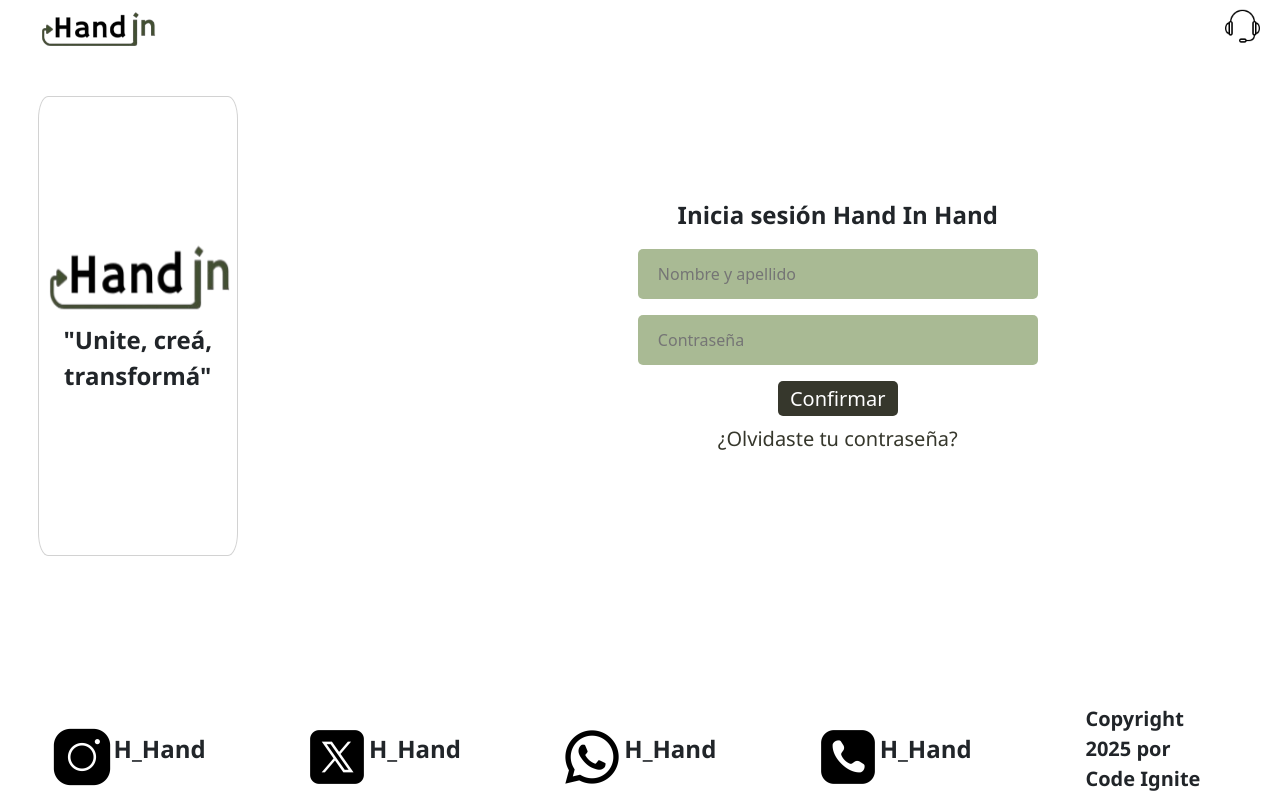
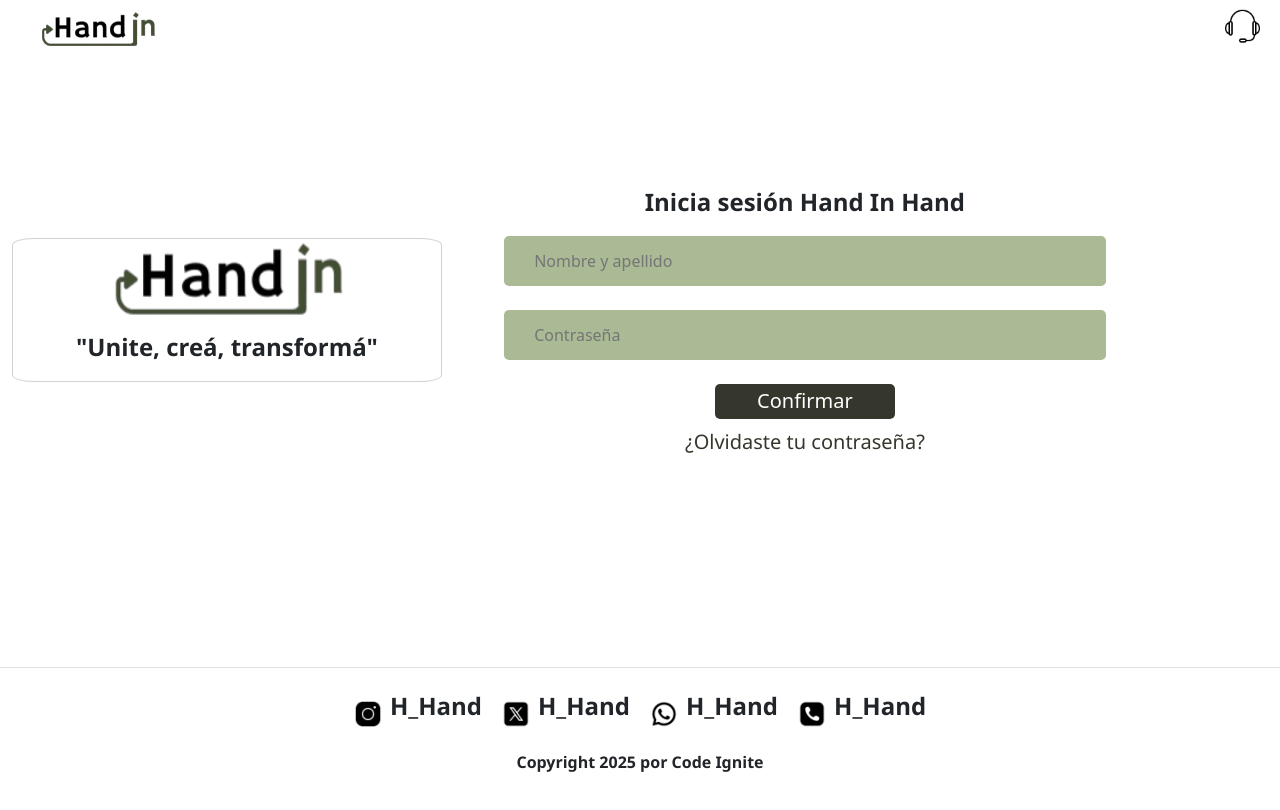
Before and after one commit to AngelAleman15/HandinHand, a PHP site: page /login.html in a window 1280 px wide. After the commit the page ends 772 px from the top, so only its background shows below. Run offline with PHP 8.4, Linux system fonts and the light colour scheme.

Commit message:
version mejorada de la responsividad (no veas el footer del index)

```diff
--- a/css/style.css
+++ b/css/style.css
@@ -48,11 +48,11 @@ img{
     height: auto;
 }
 
-html{
-    width: fit-content;
-    height: fit-content;
-    padding: 0px;
-    margin: 0px;
+html, body {
+    width: 100%;
+    height: 100%;
+    padding: 0;
+    margin: 0;
     background-color: #EAEAE8;
 }
 
@@ -60,6 +60,20 @@ body {
   margin: 0px;
   padding: 0px;
   height: auto;
+  min-height: 100vh;
+  display: flex;
+  flex-direction: column;
+}
+
+.container {
+  flex: 1 0 auto;
+  align-items: center;
+  justify-items: center;
+  padding: 20px;
+  display: grid;
+  grid-template-columns: repeat(5, 1fr);
+  border-radius: 12px;
+  gap: 20px;
 }
 
 .header{
@@ -94,16 +108,6 @@ body {
   position:relative;
   background-color: #3c680795;
   border-radius: 50%;
-}
-
-.container{
-  align-items: center;
-  justify-items: center;
-  padding: 20px;
-  display: grid;
-  grid-template-columns: repeat(5, 1fr);
-  border-radius: 12px;
-  gap: 20px;
 }
 
 .sb-container{
@@ -559,61 +559,75 @@ footer {
 }
 }
 
-/* Responsividad para login.html */
+/* Responsividad solo para login.html */
+body:has(#loginForm) .container {
+  margin: 4% 0 0 0 !important;
+  width: 98% !important;
+  gap: 40px !important;
+  align-items: center !important;
+  justify-content: center !important;
+  display: flex !important;
+  flex-direction: row !important;
+}
+
+body:has(#loginForm) .card {
+  width: 40% !important;
+  min-width: 220px !important;
+  height: auto !important;
+  margin-bottom: 20px !important;
+}
+
+body:has(#loginForm) #loginForm {
+  width: 60% !important;
+  min-width: 220px !important;
+  margin-left: 0 !important;
+  padding: 0 2% !important;
+}
+
 @media (max-width: 900px) {
-  .container {
+  body:has(#loginForm) .container {
     flex-direction: column !important;
     gap: 40px !important;
     width: 98% !important;
     margin: 2% auto !important;
-    align-items: center !important;
-    justify-content: center !important;
-    display: flex !important;
   }
-  .card {
+  body:has(#loginForm) .card {
     width: 90% !important;
-    height: auto !important;
-    min-width: 220px;
-    margin-bottom: 20px;
   }
-  #loginForm {
+  body:has(#loginForm) #loginForm {
     width: 90% !important;
-    margin-left: 0 !important;
-    min-width: 220px;
   }
 }
 
 @media (max-width: 500px) {
-  .container {
+  body:has(#loginForm) .container {
     flex-direction: column !important;
     gap: 20px !important;
     width: 100% !important;
     margin: 0 !important;
     padding: 0 !important;
   }
-  .card {
+  body:has(#loginForm) .card {
     width: 98% !important;
-    height: auto !important;
-    padding: 10px 0;
+    padding: 10px 0 !important;
   }
-  .card img {
+  body:has(#loginForm) .card img {
     width: 90% !important;
     height: auto !important;
   }
-  #loginForm {
+  body:has(#loginForm) #loginForm {
     width: 98% !important;
-    margin-left: 0 !important;
-    padding: 0 1%;
+    padding: 0 1% !important;
   }
-  #loginForm button {
+  body:has(#loginForm) #loginForm button {
     width: 70% !important;
     font-size: 1rem !important;
   }
-  #loginForm input {
+  body:has(#loginForm) #loginForm input {
     font-size: 1rem !important;
     height: 40px !important;
   }
-  #loginForm p {
+  body:has(#loginForm) #loginForm p {
     font-size: 1rem !important;
   }
 }
@@ -676,3 +690,63 @@ footer {
     font-size: 1rem !important;
   }
 }
+
+/* Footer responsivo */
+footer {
+  background-color: white;
+  width: 100%;
+  padding: 20px 0 10px 0;
+  display: flex;
+  flex-direction: column;
+  align-items: center;
+  gap: 10px;
+  border-top: 1px solid #e0e0e0;
+}
+
+.footer-socials {
+  display: flex;
+  flex-direction: row;
+  gap: 20px;
+  justify-content: center;
+  align-items: center;
+  flex-wrap: wrap;
+  width: 100%;
+}
+
+footer .social {
+  display: flex;
+  flex-direction: row;
+  align-items: center;
+  gap: 8px;
+  min-width: 120px;
+}
+
+footer .social img {
+  width: 28px;
+  height: 28px;
+}
+
+.copy {
+  font-size: 16px;
+  padding: 0 10px;
+  word-break: break-word;
+  text-align: center;
+}
+
+/* Responsive para footer */
+@media (max-width: 600px) {
+  .footer-socials {
+    flex-direction: column;
+    gap: 10px;
+    align-items: center;
+  }
+  footer .social {
+    width: 100%;
+    justify-content: center;
+    min-width: unset;
+  }
+  .copy {
+    font-size: 13px;
+    padding: 0 5px;
+  }
+}
--- a/login.html
+++ b/login.html
@@ -7,7 +7,7 @@
     <link rel="stylesheet" href="css/style.css">
     <link href="https://cdn.jsdelivr.net/npm/bootstrap@5.3.7/dist/css/bootstrap.min.css" rel="stylesheet" integrity="sha384-LN+7fdVzj6u52u30Kp6M/trliBMCMKTyK833zpbD+pXdCLuTusPj697FH4R/5mcr" crossorigin="anonymous">
 </head>
-<body>
+<body class="login-page">
     <style>
         .container {
             margin: 2% 0% 0% 2%;
@@ -29,8 +29,9 @@
             height: 460px;
         }
         .card img {
+            max-width: 250px;
             width: 250px;
-            height: 80px;
+            height: 90px;
         }
         p {
             font-family: 'Segoe UI', Tahoma, Geneva, Verdana, sans-serif;
@@ -79,21 +80,23 @@
     </div>
 
     <footer>
+        <div class="footer-socials">
             <div class="social">
-            <img src="img/instaicon.png" draggable="false">
+                <img src="img/instaicon.png" draggable="false" alt="Instagram">
                 <p>H_Hand</p>
             </div>
             <div class="social">
-            <img src="img/xicon.png" draggable="false">
+                <img src="img/xicon.png" draggable="false" alt="X">
                 <p>H_Hand</p>
             </div>
             <div class="social">
-            <img src="img/wasaicon.png" draggable="false">
+                <img src="img/wasaicon.png" draggable="false" alt="WhatsApp">
                 <p>H_Hand</p>
             </div>
             <div class="social">
-            <img src="img/phoneicon.png" draggable="false">
+                <img src="img/phoneicon.png" draggable="false" alt="Teléfono">
                 <p>H_Hand</p>
+            </div>
         </div>
         <p class="copy">Copyright 2025 por Code Ignite</p>
     </footer>
```
Also changed, not shown: other parts of css/style.css (+9 -13 lines). Lines whose indentation alone changed are shown as unchanged.
